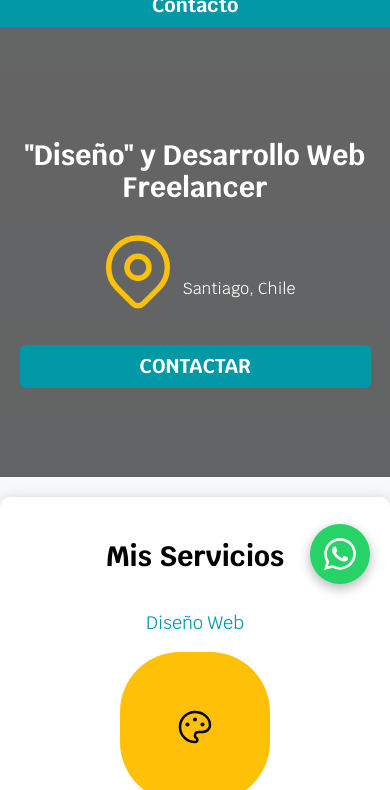
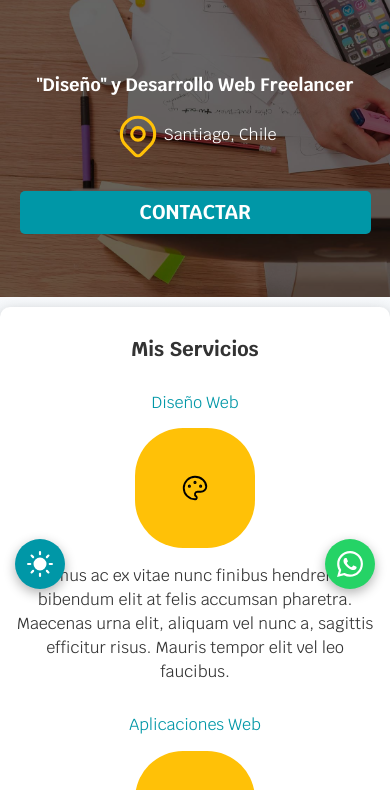
Before and after one commit to eduardoromeror9/webPersonalCorreos, a website: page index.html in a window 390 px wide. Shown: the part 240-1030 px from the top of the page. Drawn offline with Linux system fonts and the light colour scheme.

Commit message:
Mejoras de modo oscuro y responsive

```diff
--- a/css/styles.css
+++ b/css/styles.css
@@ -5,6 +5,17 @@
   --secundario: #0097A7;
   --gris: #a8a8a8;
   --grisClaro: #DFE9F3;
+  --texto: #333333;
+  --svg-stroke: #000000;
+}
+
+.dark-mode {
+  --blanco: #1a1a2e;
+  --oscuro: #ffffff;
+  --gris: #16213e;
+  --grisClaro: #0f0f1a;
+  --texto: #e0e0e0;
+  --svg-stroke: #e0e0e0;
 }
 
 html {
@@ -27,7 +38,9 @@
 body {
   font-size: 16px;
   font-family: "Krub", sans-serif;
+  color: var(--texto);
   background-image: linear-gradient(to top, var(--grisClaro) 0%, var(--blanco) 100%);
+  transition: background-color 0.3s, color 0.3s;
 }
 
 .contenedor {
@@ -202,6 +215,10 @@
   align-items: center;
 }
 
+.dark-mode .servicio .iconos svg {
+  stroke: var(--svg-stroke);
+}
+
 /* Contacto */
 
 .formulario {
@@ -255,6 +272,17 @@
   border: none;
   padding: 1.5rem;
   border-radius: .5rem;
+  background-color: var(--blanco);
+  color: var(--texto);
+}
+
+.dark-mode .input-text {
+  background-color: #0f3460;
+  color: #e0e0e0;
+}
+
+.dark-mode .input-text::placeholder {
+  color: #a0a0b0;
 }
 
 .footer {
@@ -308,3 +336,147 @@
   background-color: #f8d7da;
   color: #721c24;
 }
+
+.dark-mode .form-success {
+  background-color: #1a3a1a;
+  color: #90ee90;
+}
+
+.dark-mode .form-error {
+  background-color: #3a1a1a;
+  color: #f5a0a0;
+}
+
+/* Botón toggle dark mode */
+.theme-toggle {
+  position: fixed;
+  bottom: 2rem;
+  left: 2rem;
+  width: 6rem;
+  height: 6rem;
+  border-radius: 50%;
+  background-color: var(--secundario);
+  border: none;
+  cursor: pointer;
+  display: flex;
+  align-items: center;
+  justify-content: center;
+  box-shadow: 0 4px 12px rgba(0, 0, 0, 0.3);
+  transition: transform 0.3s, box-shadow 0.3s;
+  z-index: 1000;
+}
+
+.theme-toggle:hover {
+  transform: scale(1.1);
+  box-shadow: 0 6px 20px rgba(0, 0, 0, 0.4);
+}
+
+.theme-toggle svg {
+  width: 32px;
+  height: 32px;
+  fill: white;
+}
+
+/* Responsive: Tablet (481px - 768px) */
+@media (min-width: 481px) and (max-width: 768px) {
+  h1 {
+    font-size: 3.2rem;
+  }
+
+  h2 {
+    font-size: 2.4rem;
+  }
+
+  .hero {
+    height: 380px;
+  }
+
+  .servicios {
+    display: grid;
+    grid-template-columns: repeat(2, 1fr);
+    column-gap: 1rem;
+    row-gap: 2rem;
+  }
+}
+
+/* Responsive: Móvil pequeño (hasta 480px) */
+@media (max-width: 480px) {
+  html {
+    scroll-snap-type: y proximity;
+  }
+
+  h1 {
+    font-size: 2.6rem;
+  }
+
+  h1 .titulo span,
+  .titulo span {
+    font-size: 1.6rem;
+  }
+
+  h2 {
+    font-size: 2rem;
+  }
+
+  h3 {
+    font-size: 1.6rem;
+  }
+
+  .hero {
+    height: 300px;
+    margin-bottom: 1rem;
+  }
+
+  .contenido-hero h2 {
+    font-size: 1.8rem;
+    padding: 0 1rem;
+  }
+
+  .ubicacion svg {
+    width: 50px;
+    height: 50px;
+  }
+
+  .contenedor {
+    padding: 0 1rem;
+  }
+
+  .sombra {
+    padding: 1.5rem 1rem;
+  }
+
+  .servicio .iconos {
+    height: 12rem;
+    width: 12rem;
+  }
+
+  .servicio .iconos svg {
+    width: 30px;
+    height: 30px;
+  }
+
+  .campo textarea {
+    height: 15rem;
+  }
+
+  .whatsapp-btn,
+  .theme-toggle {
+    width: 5rem;
+    height: 5rem;
+    bottom: 1.5rem;
+  }
+
+  .whatsapp-btn {
+    right: 1.5rem;
+  }
+
+  .theme-toggle {
+    left: 1.5rem;
+  }
+
+  .whatsapp-btn svg,
+  .theme-toggle svg {
+    width: 26px;
+    height: 26px;
+  }
+}
--- a/index.html
+++ b/index.html
@@ -167,6 +167,19 @@
     </svg>
   </a>
 
+  <button id="theme-toggle" class="theme-toggle" aria-label="Cambiar tema">
+    <svg id="icon-sun" xmlns="http://www.w3.org/2000/svg" width="32" height="32" viewBox="0 0 24 24" fill="none" stroke="white" stroke-width="2" stroke-linecap="round" stroke-linejoin="round">
+      <circle cx="12" cy="12" r="5"/>
+      <line x1="12" y1="1" x2="12" y2="3"/><line x1="12" y1="21" x2="12" y2="23"/>
+      <line x1="4.22" y1="4.22" x2="5.64" y2="5.64"/><line x1="18.36" y1="18.36" x2="19.78" y2="19.78"/>
+      <line x1="1" y1="12" x2="3" y2="12"/><line x1="21" y1="12" x2="23" y2="12"/>
+      <line x1="4.22" y1="19.78" x2="5.64" y2="18.36"/><line x1="18.36" y1="5.64" x2="19.78" y2="4.22"/>
+    </svg>
+    <svg id="icon-moon" xmlns="http://www.w3.org/2000/svg" width="32" height="32" viewBox="0 0 24 24" fill="none" stroke="white" stroke-width="2" stroke-linecap="round" stroke-linejoin="round" style="display:none">
+      <path d="M21 12.79A9 9 0 1 1 11.21 3 7 7 0 0 0 21 12.79z"/>
+    </svg>
+  </button>
+
   <script src="js/main.js"></script>
 </body>
 
--- a/js/main.js
+++ b/js/main.js
@@ -3,16 +3,38 @@
   const btnSubmit = document.getElementById("btn-submit");
   const formMessage = document.getElementById("form-message");
 
+  // --- Dark Mode ---
+  const themeToggle = document.getElementById("theme-toggle");
+  const iconSun = document.getElementById("icon-sun");
+  const iconMoon = document.getElementById("icon-moon");
+
+  function applyTheme(dark) {
+    document.body.classList.toggle("dark-mode", dark);
+    iconSun.style.display = dark ? "none" : "block";
+    iconMoon.style.display = dark ? "block" : "none";
+  }
+
+  // Cargar preferencia guardada
+  const savedTheme = localStorage.getItem("theme");
+  const prefersDark = window.matchMedia("(prefers-color-scheme: dark)").matches;
+  applyTheme(savedTheme === "dark" || (!savedTheme && prefersDark));
+
+  themeToggle.addEventListener("click", () => {
+    const isDark = document.body.classList.toggle("dark-mode");
+    iconSun.style.display = isDark ? "none" : "block";
+    iconMoon.style.display = isDark ? "block" : "none";
+    localStorage.setItem("theme", isDark ? "dark" : "light");
+  });
+
+  // --- Formulario contacto ---
   form.addEventListener("submit", async (e) => {
     e.preventDefault();
 
-    // Estado: enviando
     btnSubmit.disabled = true;
     btnSubmit.value = "Enviando...";
     formMessage.textContent = "";
     formMessage.className = "form-message";
 
-    // Recoger datos del formulario
     const formData = {
       nombre: form.nombre.value,
       email: form.email.value,
```
Also changed, not shown: img/hero.jpg (added).
